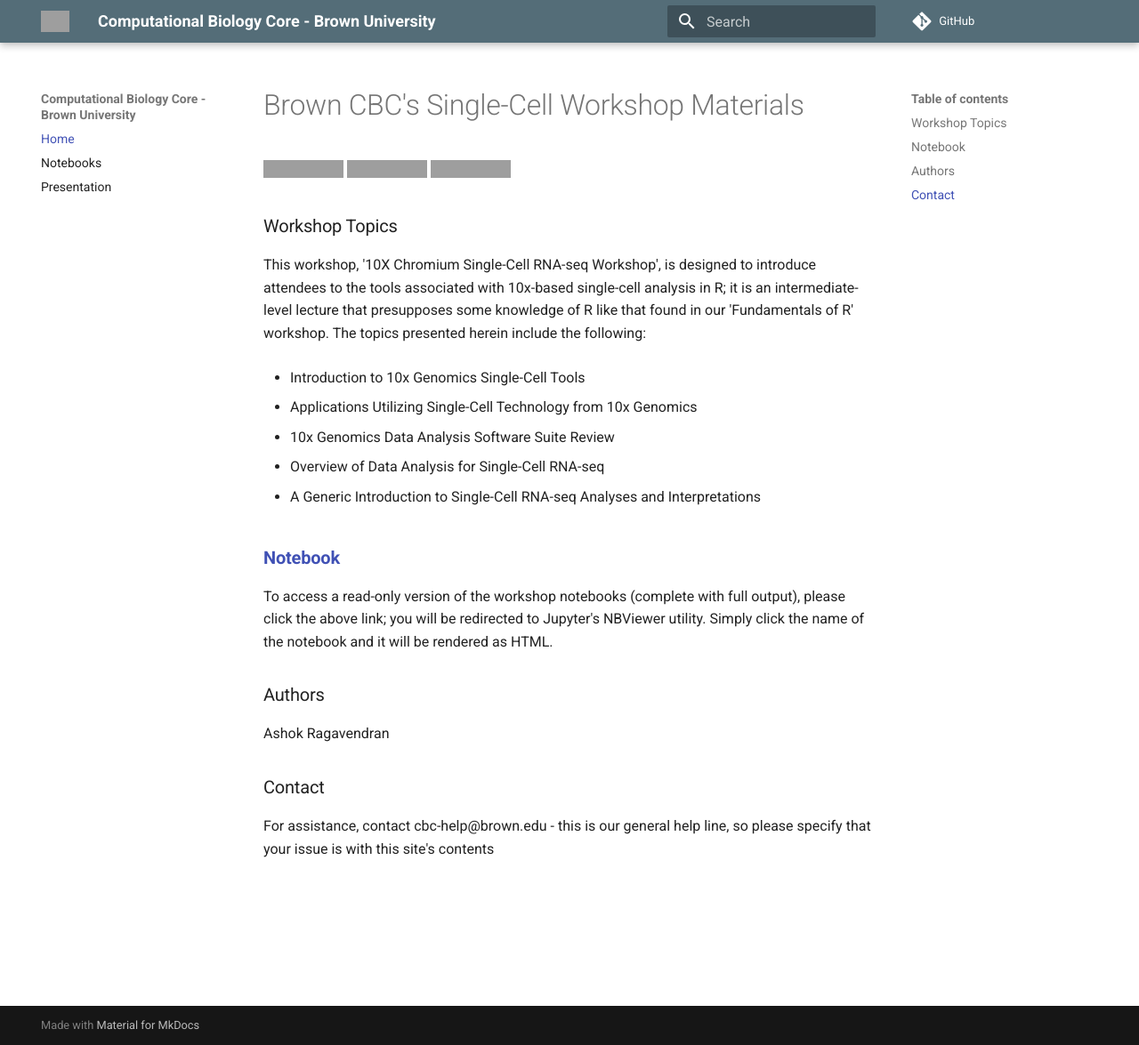
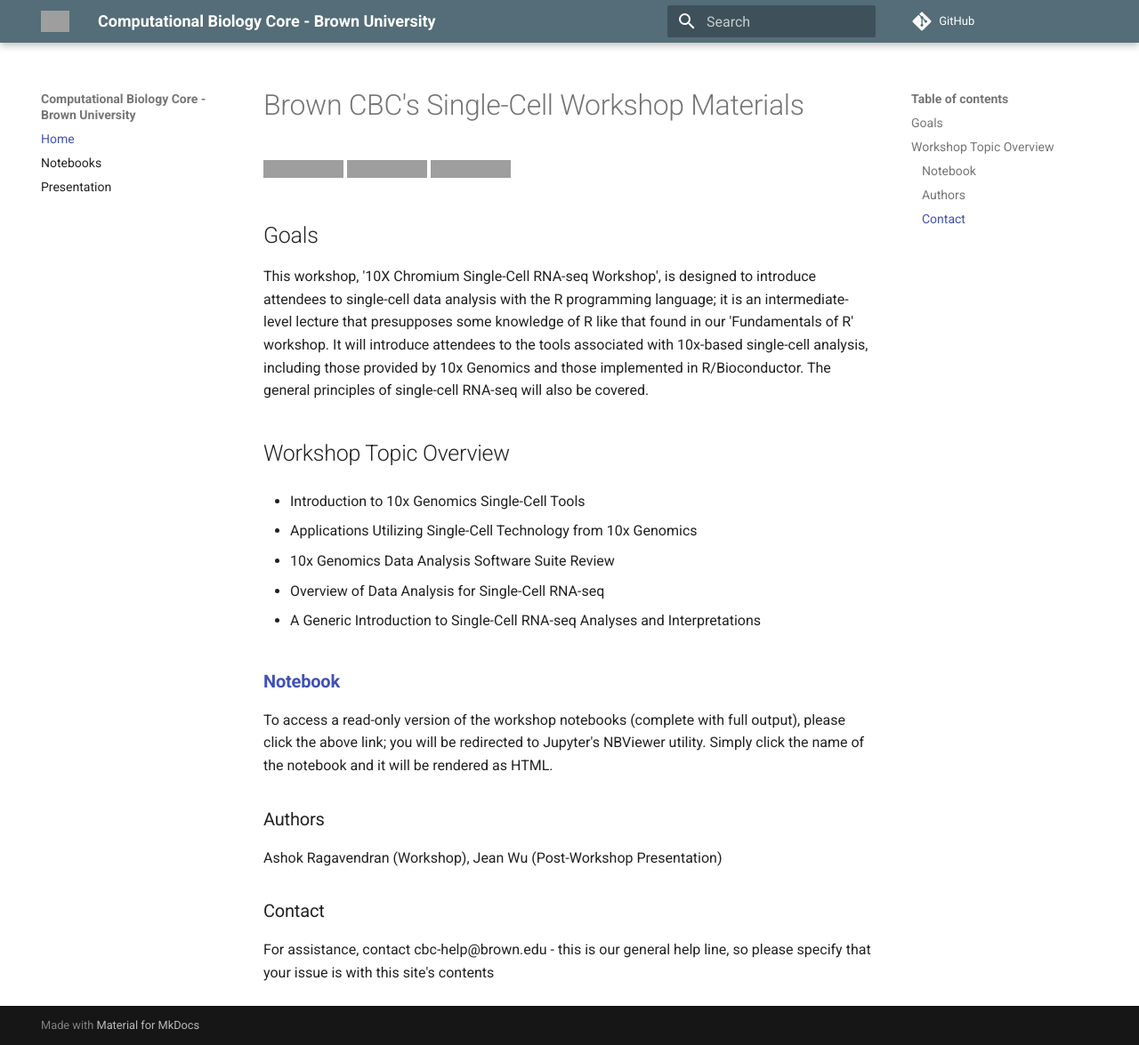
Before and after one commit to compbiocore/single-cell-workshop, an MkDocs documentation site: the page built from docs/index.md, in a window 1280 px wide and 1175 px high. Shown: the whole window at 89% size. Built offline with MkDocs 1.6.1 and Material for MkDocs 9.7.7, drawn with Linux system fonts in a browser that asks for light colours; comment, search, counter and statistics services are not loaded; grey boxes are pictures that could not be loaded.

Commit message:
updated index.md

```diff
--- a/docs/index.md
+++ b/docs/index.md
@@ -5,11 +5,11 @@
 [![License](https://img.shields.io/aur/license/yaourt.svg)](https://raw.githubusercontent.com/compbiocore/single-cell-workshop/master/LICENSE)
 
 
+## Goals
 
-### Workshop Topics
+This workshop, '10X Chromium Single-Cell RNA-seq Workshop', is designed to introduce attendees to single-cell data analysis with the R programming language; it is an intermediate-level lecture that presupposes some knowledge of R like that found in our 'Fundamentals of R' workshop.  It will introduce attendees to the tools associated with 10x-based single-cell analysis, including those provided by 10x Genomics and those implemented in R/Bioconductor.  The general principles of single-cell RNA-seq will also be covered.
 
-This workshop, '10X Chromium Single-Cell RNA-seq Workshop', is designed to introduce attendees to the tools associated with 10x-based single-cell analysis in R; it is an intermediate-level lecture that presupposes some knowledge of R like that found in our 'Fundamentals of R' workshop.  The topics presented herein include the following:
-
+## Workshop Topic Overview
 
 * Introduction to 10x Genomics Single-Cell Tools
 
@@ -28,7 +28,7 @@ To access a read-only version of the workshop notebooks (complete with full outp
 
 ### Authors
 
-Ashok Ragavendran
+Ashok Ragavendran (Workshop), Jean Wu (Post-Workshop Presentation)
 
 ### Contact
 
```
Also changed, not shown: 2 other files.
